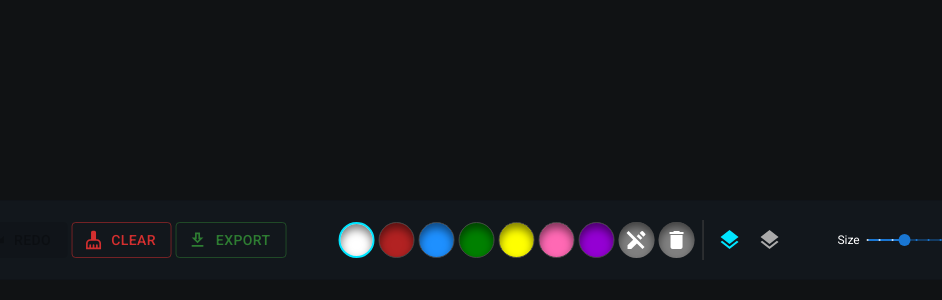
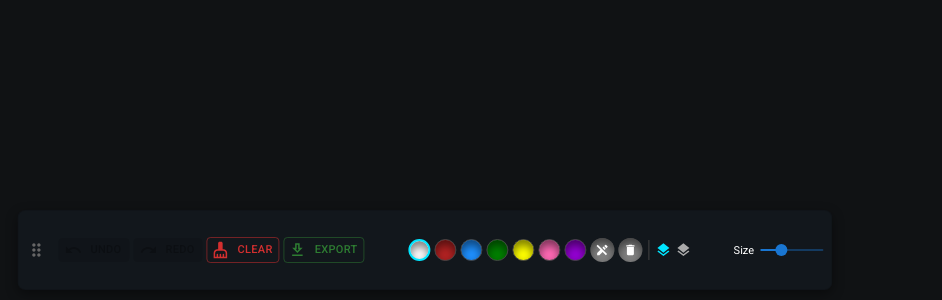
Before and after one commit to n0xnax/DrawingApp, a React (Vite) app: page / in a window 1280 px wide. Shown: the part 500-800 px from the top of the page, without its empty margins (215-1157 px from the left). Built offline with nearby package versions, Linux system fonts and the light colour scheme.

Commit message:
Update App.jsx

```diff
--- a/src/App.jsx
+++ b/src/App.jsx
@@ -10,6 +10,7 @@ import {
   DownloadOutlined,
   Layers,
   CleaningServices,
+  DragIndicator,
 } from "@mui/icons-material";
 
 const average = (a, b) => (a + b) / 2;
@@ -69,11 +70,18 @@ function App() {
   const [bgColor, setBgColor] = useState("#101214");
   const [cursorPos, setCursorPos] = useState({ x: -100, y: -100 });
 
+  // Toolbar position and drag tracking
+  const [toolbarPos, setToolbarPos] = useState({
+    x: window.innerWidth / 2,
+    y: window.innerHeight - 50,
+  });
+  const isDraggingToolbar = useRef(false);
+  const dragOffset = useRef({ x: 0, y: 0 });
+
   const isDraggingDelete = useRef(false);
   const hasDeletedInCurrentDrag = useRef(false);
   const svgRef = useRef();
 
-  // Primary contrast color toggles between white on dark bg and dark on light bg
   const contrastColor = bgColor === "#101214" ? "white" : "#101214";
 
   const options = {
@@ -168,6 +176,39 @@ function App() {
       setCurrentPoints([]);
     }
   }
+
+  // Toolbar drag handlers
+  const handleToolbarDragStart = (e) => {
+    e.stopPropagation();
+    isDraggingToolbar.current = true;
+    dragOffset.current = {
+      x: e.clientX - toolbarPos.x,
+      y: e.clientY - toolbarPos.y,
+    };
+  };
+
+  const handleToolbarDragMove = (e) => {
+    if (!isDraggingToolbar.current) return;
+    setToolbarPos({
+      x: e.clientX - dragOffset.current.x,
+      y: e.clientY - dragOffset.current.y,
+    });
+  };
+
+  const handleToolbarDragEnd = () => {
+    isDraggingToolbar.current = false;
+  };
+
+  useEffect(() => {
+    const onMove = (e) => handleToolbarDragMove(e);
+    const onUp = () => handleToolbarDragEnd();
+    window.addEventListener("pointermove", onMove);
+    window.addEventListener("pointerup", onUp);
+    return () => {
+      window.removeEventListener("pointermove", onMove);
+      window.removeEventListener("pointerup", onUp);
+    };
+  }, [toolbarPos]);
 
   const handleUndo = () => {
     if (historyIndex > 0) {
@@ -353,65 +394,105 @@ function App() {
         />
       </svg>
 
-      {/* Single-row horizontally centered toolbar */}
+      {/* Movable, Compact Floating Control Toolbar */}
       <Card
         className="settings"
         variant="outlined"
         sx={{
           backgroundColor: "#12171c",
           position: "absolute",
-          bottom: 20,
-          left: "50%",
-          transform: "translateX(-50%)",
-          padding: "8px 16px",
+          left: `${toolbarPos.x}px`,
+          top: `${toolbarPos.y}px`,
+          transform: "translate(-50%, -50%)",
+          padding: "4px 8px",
           display: "flex",
           flexDirection: "row",
           alignItems: "center",
-          gap: "16px",
+          gap: "8px",
           width: "max-content",
+          borderRadius: "8px",
           zIndex: 10,
+          boxShadow: "0px 4px 12px rgba(0,0,0,0.4)",
         }}
       >
+        {/* Drag Handle */}
+        <div
+          onPointerDown={handleToolbarDragStart}
+          style={{
+            cursor: "grab",
+            display: "flex",
+            alignItems: "center",
+            color: "#666",
+            paddingRight: "2px",
+          }}
+        >
+          <DragIndicator fontSize="small" />
+        </div>
+
         <div
           className="undoredo"
           style={{ display: "flex", alignItems: "center" }}
         >
           <Button
-            startIcon={<UndoOutlined />}
+            startIcon={<UndoOutlined fontSize="small" />}
             variant="contained"
+            size="small"
             onClick={handleUndo}
             disabled={historyIndex <= 0}
-            style={{ margin: "0 2px" }}
+            style={{
+              margin: "0 2px",
+              padding: "2px 8px",
+              fontSize: "11px",
+              minWidth: "auto",
+            }}
           >
             Undo
           </Button>
           <Button
-            startIcon={<RedoOutlined />}
+            startIcon={<RedoOutlined fontSize="small" />}
             variant="contained"
+            size="small"
             onClick={handleRedo}
             disabled={historyIndex >= history.length - 1}
-            style={{ margin: "0 2px" }}
+            style={{
+              margin: "0 2px",
+              padding: "2px 8px",
+              fontSize: "11px",
+              minWidth: "auto",
+            }}
           >
             Redo
           </Button>
           <Tooltip title="Clear Canvas">
             <Button
-              startIcon={<CleaningServices />}
+              startIcon={<CleaningServices fontSize="small" />}
               variant="outlined"
+              size="small"
               color="error"
               onClick={handleClearCanvas}
-              style={{ margin: "0 2px" }}
+              style={{
+                margin: "0 2px",
+                padding: "2px 6px",
+                fontSize: "11px",
+                minWidth: "auto",
+              }}
             >
               Clear
             </Button>
           </Tooltip>
           <Tooltip title="Export Drawing as PNG">
             <Button
-              startIcon={<DownloadOutlined />}
+              startIcon={<DownloadOutlined fontSize="small" />}
               variant="outlined"
+              size="small"
               color="success"
               onClick={handleExportPNG}
-              style={{ margin: "0 2px" }}
+              style={{
+                margin: "0 2px",
+                padding: "2px 6px",
+                fontSize: "11px",
+                minWidth: "auto",
+              }}
             >
               Export
             </Button>
@@ -436,11 +517,14 @@ function App() {
           ].map((color) => (
             <IconButton
               key={color}
+              size="small"
               onClick={() => handleColorChange(color)}
               className="color-button"
               style={{
                 backgroundColor: color,
                 margin: "0 2px",
+                width: "22px",
+                height: "22px",
                 border:
                   strokeColor === color && !isErasing && !isDeleting
                     ? "2px solid #00e5ff"
@@ -451,56 +535,66 @@ function App() {
 
           <Tooltip title="Background Eraser">
             <IconButton
+              size="small"
               onClick={handleEraser}
               className="color-button eraser"
               style={{
                 backgroundColor: isErasing ? "#00e5ff" : "grey",
                 margin: "0 2px",
+                width: "24px",
+                height: "24px",
               }}
             >
-              <EditOff style={{ color: "white" }} />
+              <EditOff style={{ color: "white", fontSize: "14px" }} />
             </IconButton>
           </Tooltip>
 
           <Tooltip title="Line Deletion Mode">
             <IconButton
+              size="small"
               onClick={toggleDeleteMode}
               className="color-button delete"
               style={{
                 backgroundColor: isDeleting ? "#e53935" : "grey",
                 margin: "0 2px",
+                width: "24px",
+                height: "24px",
               }}
             >
-              <Delete style={{ color: "white" }} />
+              <Delete style={{ color: "white", fontSize: "14px" }} />
             </IconButton>
           </Tooltip>
 
           <div
             style={{
-              marginLeft: "6px",
+              marginLeft: "4px",
               borderLeft: "1px solid #444",
-              paddingLeft: "6px",
+              paddingLeft: "4px",
               display: "flex",
             }}
           >
             <Tooltip title="Dark Canvas">
               <IconButton
+                size="small"
                 onClick={() => handleBgChange("#101214")}
                 style={{
                   color: bgColor === "#101214" ? "#00e5ff" : "#fff",
+                  padding: "2px",
                 }}
               >
-                <Layers />
+                <Layers style={{ fontSize: "16px" }} />
               </IconButton>
             </Tooltip>
             <Tooltip title="Light Canvas">
               <IconButton
+                size="small"
                 onClick={() => handleBgChange("#f5f5f5")}
                 style={{
                   color: bgColor === "#f5f5f5" ? "#00e5ff" : "#aaa",
+                  padding: "2px",
                 }}
               >
-                <Layers />
+                <Layers style={{ fontSize: "16px" }} />
               </IconButton>
             </Tooltip>
           </div>
@@ -516,29 +610,16 @@ function App() {
 }
 
 const StrokeSizeSlider = ({ strokeSize, setStrokeSize }) => {
-  const marks = [
-    { value: 2 },
-    { value: 4 },
-    { value: 6 },
-    { value: 8 },
-    { value: 10 },
-    { value: 12 },
-    { value: 14 },
-    { value: 16 },
-    { value: 18 },
-    { value: 20 },
-  ];
-
   return (
     <div
       style={{
-        width: "140px",
+        width: "90px",
         display: "flex",
         alignItems: "center",
-        gap: "8px",
+        gap: "6px",
       }}
     >
-      <div style={{ fontFamily: "roboto", color: "white", fontSize: "12px" }}>
+      <div style={{ fontFamily: "roboto", color: "white", fontSize: "11px" }}>
         Size
       </div>
       <Slider
@@ -547,10 +628,10 @@ const StrokeSizeSlider = ({ strokeSize, setStrokeSize }) => {
         value={strokeSize}
         onChange={(e, newValue) => setStrokeSize(newValue)}
         step={2}
-        marks={marks}
         min={2}
         max={20}
         valueLabelDisplay="auto"
+        sx={{ padding: "8px 0" }}
       />
     </div>
   );
```
